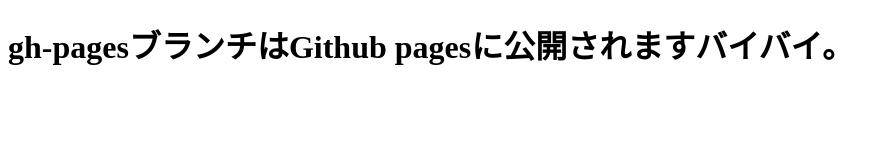
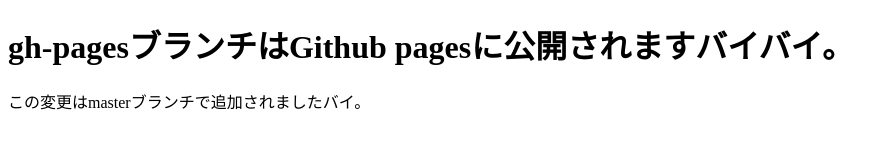
Before and after one commit to kacc/git-study, a plain HTML site: page index.html in a window 1280 px wide. Shown: the whole page, without its empty margins (0-889 px from the left). Drawn offline with Linux system fonts and the light colour scheme.

Commit message:
課題をやってるバイ。まずはマスターを編集バイ

```diff
--- a/index.html
+++ b/index.html
@@ -6,5 +6,6 @@
 </head>
 <body>
     <h1>gh-pagesブランチはGithub pagesに公開されますバイバイ。</h1>
+    <p>この変更はmasterブランチで追加されましたバイ。</p>
 </body>
 </html>
```
